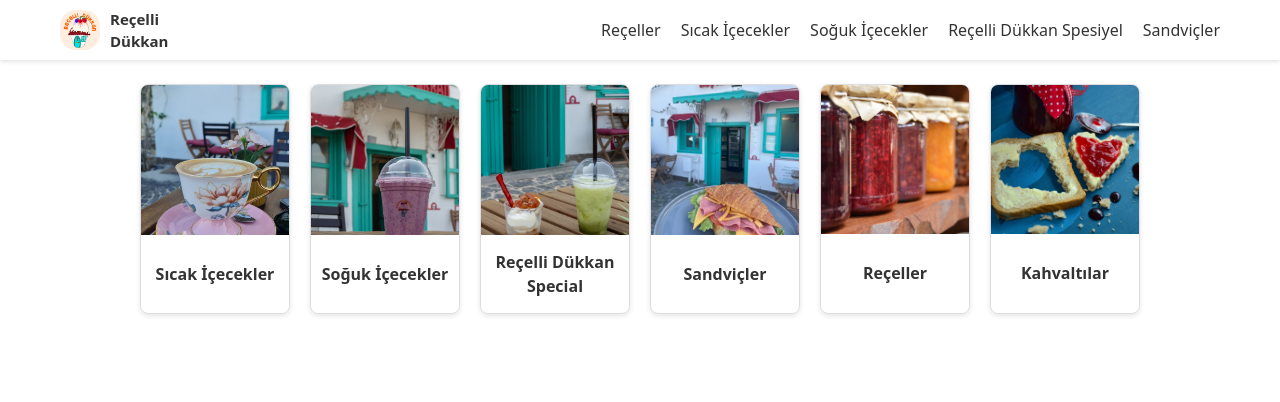
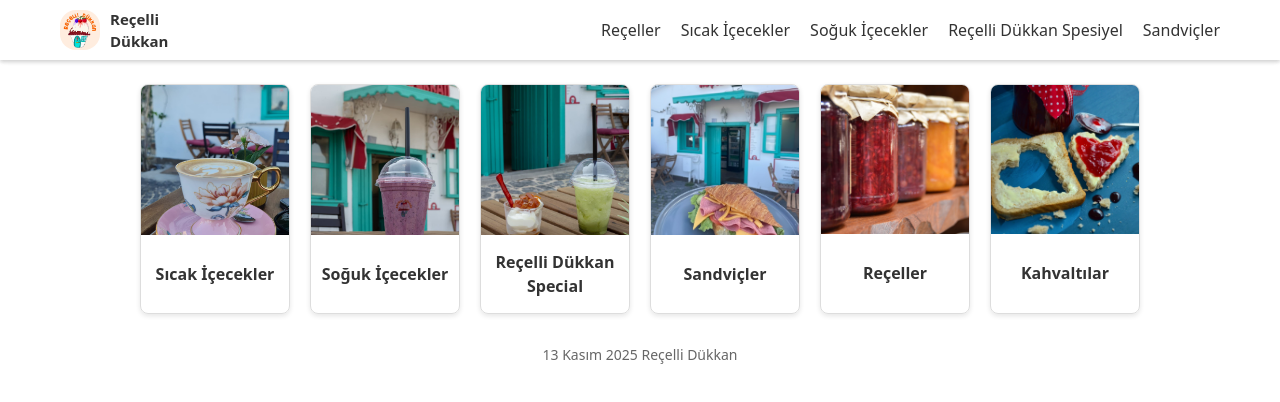
Before and after one commit to recellidukkan/recellidukkan, a Next.js app: page / in a window 1280 px wide. Shown: the top 402 px of the page. Built offline with nearby package versions, Linux system fonts and the light colour scheme.

Commit message:
text change

```diff
--- a/src/app/page.tsx
+++ b/src/app/page.tsx
@@ -1,13 +1,24 @@
 import Navbar from "./components/Navbar";
 import Options from "./components/Options";
 
+export default function Home() {
+  const today = new Date().toLocaleDateString("tr-TR", {
+    day: "2-digit",
+    month: "long",
+    year: "numeric",
+  });
 
-export default function Home() {
   return (
-   <>
-   <div>
-   <Options/>
-   </div>
-   </>
+    <>
+      <div>
+        <Navbar />
+
+
+        <Options />
+        <p style={{ margin: "10px 0", fontSize: "14px", color: "#666", textAlign:'center' }}>
+          {today} Reçelli Dükkan
+        </p>
+      </div>
+    </>
   );
 }
```
